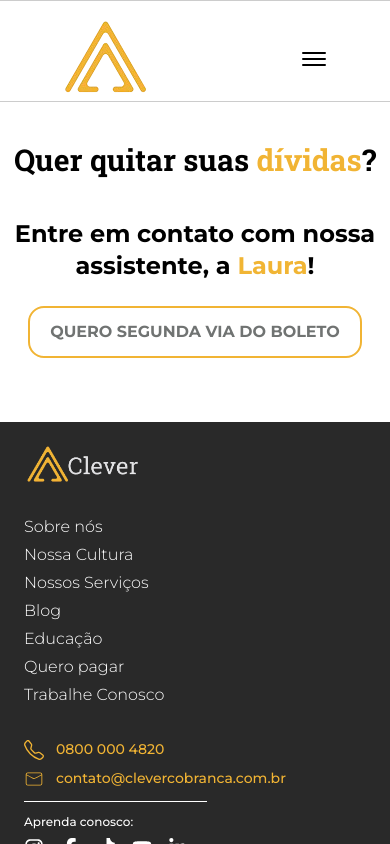
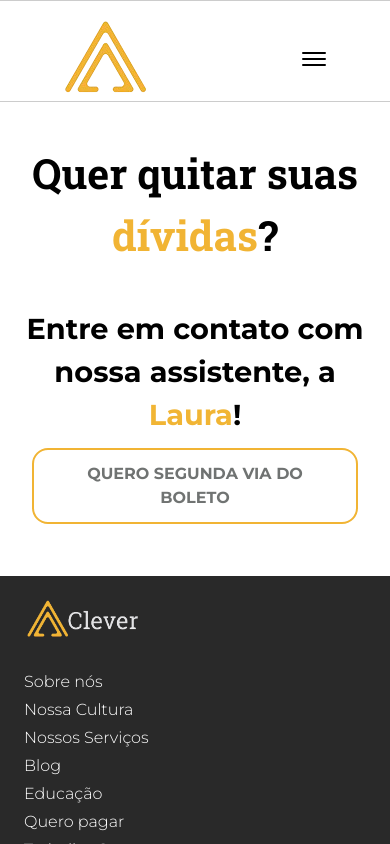
Before and after one commit to Clever-Cobranca/cleverSite2.0, a React (Vite) app in the folder frontend/: page /pagar in a window 390 px wide. Built offline with nearby package versions, Linux system fonts and the light colour scheme.

Commit message:
Arrumando responsividade da img

```diff
--- a/frontend/src/Pages/Pagar.jsx
+++ b/frontend/src/Pages/Pagar.jsx
@@ -6,31 +6,41 @@
   return (
     <>
       <Header />
-      <main className="md:mb-0 mb-10">
+      <main className="md:mb-0 mb-10 min-h-2/4 md:max-lg:h-[69%] lg:max-xl:min-h-[74%] xl:h-screen">
         <div className="flex justify-end">
           <img
             src={fundoLaura}
             alt="Laura Clever feliz"
-            className="-z-10 fixed max-sm:hidden md:hidden max-md:hidden lgs:block "
+            className="-z-10 fixed max-sm:hidden md:hidden max-md:hidden xl:h-full lgs:block object-cover object-right "
           />
         </div>
 
-        <h1 className="text-3xl md:text-6xl font-family-roboto-slab mt-10 font-bold text-center">
+        <h1 className="text-[clamp(2.6rem,4vw,3.75rem)] font-family-roboto-slab mt-10 md:max-lg:mt-[80px] font-bold text-center">
           Quer quitar suas <span className="text-[#F1B434]">dívidas</span>?
         </h1>
 
-        <div className="md:flex mt-10 mb:mt-0 max-sm:w-full w-2/4 items-center flex-col h-full md:z-10 md: lgs:p-35">
-          <h2 className="text-2xl md:text-4xl max-sm:text-center font-bold">
+        <div className="md:flex mt-10 mb:mt-0 max-xl:w-full w-2/4 items-center max-lg:px-6  flex-col md:z-10 lgs:p-35">
+          <h2 className="text-[clamp(1.8rem,4vw,2.25rem)] max-sm:text-center font-bold">
             Entre em contato com nossa assistente, a{" "}
             <span className="text-[#f1b534]">Laura</span>!
           </h2>
-          <div className="flex mb:justify-between max-sm:justify-center max-sm:px-2 gap-8 w-full">
+          <div className="flex mb:justify-between max-xl:justify-center max-sm:px-2 gap-8 w-full">
             <div className="h-5 max-lgs:text-center items-center flex mt-10 mb-10">
-              <a href="https://api.whatsapp.com/send/?phone=5508000004820&text=Ol%C3%A1,+Vim+pelo+site+e+Quero+segunda+via+do+boleto!&type=phone_number&app_absent=0" target="_blank">
-                <button className="pl-5 pr-5 pt-3 pb-3 border-2 border-[#F1B434] rounded-2xl text-[#707372] uppercase font-bold hover:bg-[#F1B434] hover:text-white transition-all duration-300 hover:cursor-pointer">Quero Segunda Via do Boleto</button>
+              <a
+                href="https://api.whatsapp.com/send/?phone=5508000004820&text=Ol%C3%A1,+Vim+pelo+site+e+Quero+segunda+via+do+boleto!&type=phone_number&app_absent=0"
+                target="_blank"
+              >
+                <button className="pl-5 pr-5 pt-3 pb-3 border-2 border-[#F1B434] rounded-2xl text-[#707372] uppercase font-bold hover:bg-[#F1B434] hover:text-white transition-all duration-300 hover:cursor-pointer">
+                  Quero Segunda Via do Boleto
+                </button>
               </a>
             </div>
           </div>
+          <img
+            src={fundoLaura}
+            alt="Laura Clever feliz"
+            className="lg:max-xl:block hidden w-full min-h-[800px] object-cover object-right"
+          />
         </div>
       </main>
 
```
